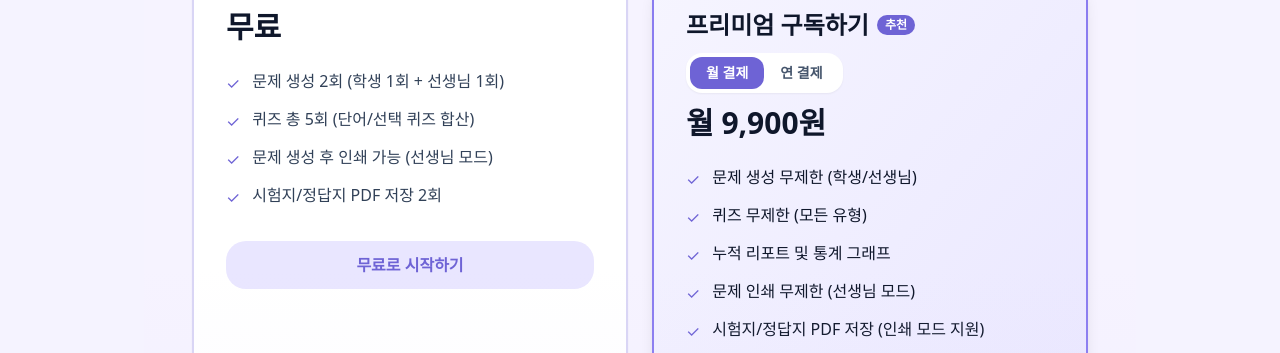
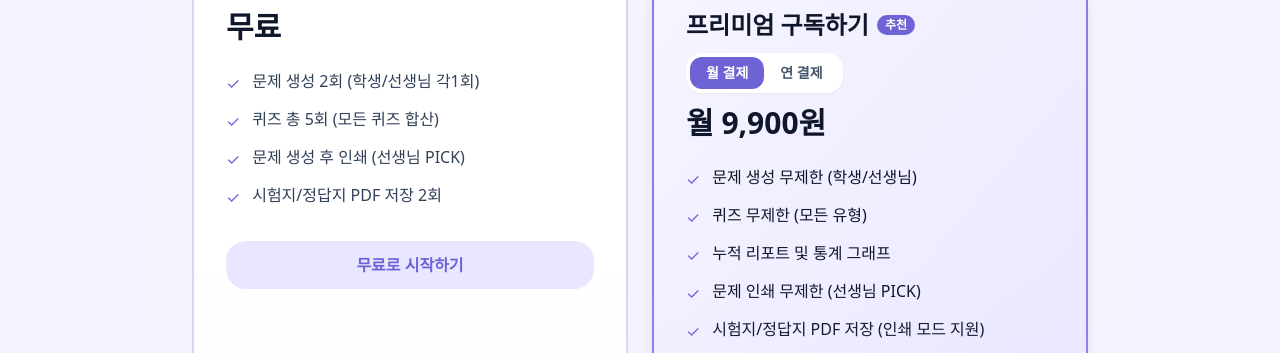
Before and after one commit to xognsm99/Study-Platform, a Next.js app: page /en/plans in a window 1280 px wide. Shown: the part 262-615 px from the top of the page. Built offline with nearby package versions, Linux system fonts and the light colour scheme; no server answers.

Commit message:
fix: preview list order and layout

```diff
--- a/src/app/[locale]/student/page.tsx
+++ b/src/app/[locale]/student/page.tsx
@@ -653,7 +653,7 @@ export default function StudentPage() {
       {!showForm && profile && isProfileComplete(profile) && (
         <StudentHomeShell>
           <div className="px-1 pt-3 pb-24">
-            <ScreenTitle>U QUIZ?</ScreenTitle>
+            <ScreenTitle>퀴즈 PICK?</ScreenTitle>
 
             <ScreenCard>
               {/* 프로필 카드 */}
--- a/src/app/[locale]/student/problems/page.tsx
+++ b/src/app/[locale]/student/problems/page.tsx
@@ -356,7 +356,7 @@ function StudentProblemsPageContent() {
               <button
                 onClick={handleStart}
                 disabled={!canProceed || loading}
-                className="w-full h-20 max-[380px]:h-10 rounded-2xl bg-gradient-to-r from-[#6E63D5] to-[#8A7CF0] px-4 text-2xl max-[380px]:text-xs text-white font-semibold shadow-[0_12px_26px_rgba(110,99,213,0.35)] hover:from-[#5B52C8] hover:to-[#7A6FE0] transition-all disabled:cursor-not-allowed disabled:bg-gray-300 disabled:hover:bg-gray-300 disabled:opacity-50 disabled:from-gray-300 disabled:to-gray-300"
+                className="w-full h-16 max-[380px]:h-10 rounded-2xl bg-gradient-to-r from-[#6E63D5] to-[#8A7CF0] px-4 text-2xl max-[380px]:text-xs text-white font-semibold shadow-[0_12px_26px_rgba(110,99,213,0.35)] hover:from-[#5B52C8] hover:to-[#7A6FE0] transition-all disabled:cursor-not-allowed disabled:bg-gray-300 disabled:hover:bg-gray-300 disabled:opacity-50 disabled:from-gray-300 disabled:to-gray-300"
               >
                 20 문항 풀기 시작
               </button>
--- a/src/app/[locale]/teacher/page.tsx
+++ b/src/app/[locale]/teacher/page.tsx
@@ -237,7 +237,7 @@ export default function TeacherHomePage() {
 
   return (
     <div className="px-6 pt-6 pb-24">
-      <ScreenTitle>선생님 모드</ScreenTitle>
+      <ScreenTitle>선생님 PICK</ScreenTitle>
 
       <ScreenCard className="space-y-4">
           <SimpleSelect
@@ -268,7 +268,7 @@ export default function TeacherHomePage() {
             <button
               onClick={handleNext}
               disabled={!canProceed}
-              className="w-full h-14 max-[380px]:h-12 rounded-xl bg-gradient-to-r from-[#6E63D5] to-[#8A7CF0] px-4 text-lg max-[380px]:text-base text-white font-semibold shadow-sm hover:shadow-md hover:from-[#5B52C8] hover:to-[#7A6FE0] active:scale-[0.98] transition-all disabled:cursor-not-allowed disabled:bg-gray-300 disabled:hover:bg-gray-300 disabled:opacity-50 disabled:from-gray-300 disabled:to-gray-300 disabled:active:scale-100"
+              className="w-full h-16 max-[380px]:h-12 rounded-xl bg-gradient-to-r from-[#6E63D5] to-[#8A7CF0] px-4 text-lg max-[380px]:text-base text-white font-semibold shadow-sm hover:shadow-md hover:from-[#5B52C8] hover:to-[#7A6FE0] active:scale-[0.98] transition-all disabled:cursor-not-allowed disabled:bg-gray-300 disabled:hover:bg-gray-300 disabled:opacity-50 disabled:from-gray-300 disabled:to-gray-300 disabled:active:scale-100"
             >
               20문항 시험지 만들기
             </button>
--- a/src/app/plans/page.tsx
+++ b/src/app/plans/page.tsx
@@ -156,15 +156,15 @@ export default function PlansPage() {
             <ul className="mb-8 space-y-3">
               <li className="flex items-start gap-3">
                 <span className="mt-0.5 text-[#6E63D5]">✓</span>
-                <span className="text-slate-700">문제 생성 2회 (학생 1회 + 선생님 1회)</span>
+                <span className="text-slate-700">문제 생성 2회 (학생/선생님 각1회)</span>
               </li>
               <li className="flex items-start gap-3">
                 <span className="mt-0.5 text-[#6E63D5]">✓</span>
-                <span className="text-slate-700">퀴즈 총 5회 (단어/선택 퀴즈 합산)</span>
+                <span className="text-slate-700">퀴즈 총 5회 (모든 퀴즈 합산)</span>
               </li>
               <li className="flex items-start gap-3">
                 <span className="mt-0.5 text-[#6E63D5]">✓</span>
-                <span className="text-slate-700">문제 생성 후 인쇄 가능 (선생님 모드)</span>
+                <span className="text-slate-700">문제 생성 후 인쇄 (선생님 PICK)</span>
               </li>
               <li className="flex items-start gap-3">
                 <span className="mt-0.5 text-[#6E63D5]">✓</span>
@@ -241,7 +241,7 @@ export default function PlansPage() {
               </li>
               <li className="flex items-start gap-3">
                 <span className="mt-0.5 text-[#6E63D5]">✓</span>
-                <span className="font-medium text-slate-900">문제 인쇄 무제한 (선생님 모드)</span>
+                <span className="font-medium text-slate-900">문제 인쇄 무제한 (선생님 PICK)</span>
               </li>
               <li className="flex items-start gap-3">
                 <span className="mt-0.5 text-[#6E63D5]">✓</span>
```
Also changed, not shown: src/app/[locale]/teacher/build/page.tsx (+7 -7 lines).
